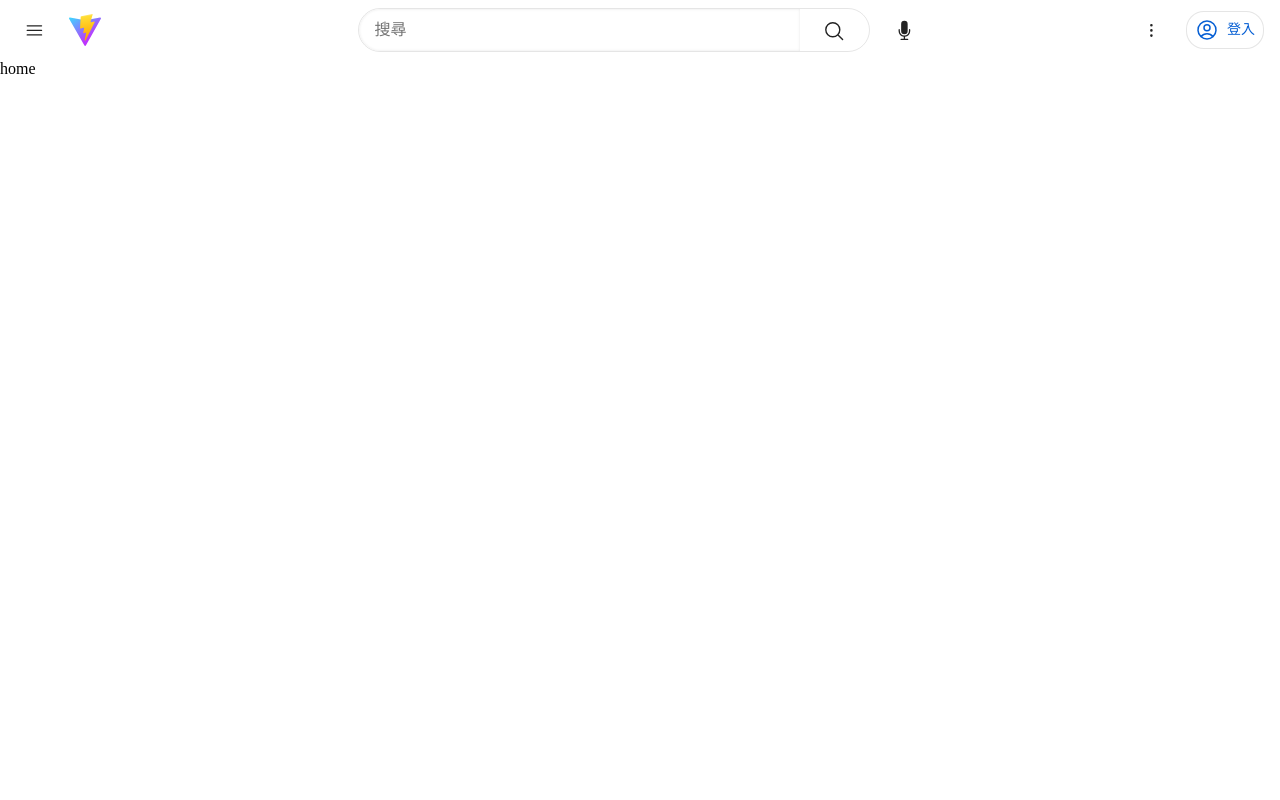
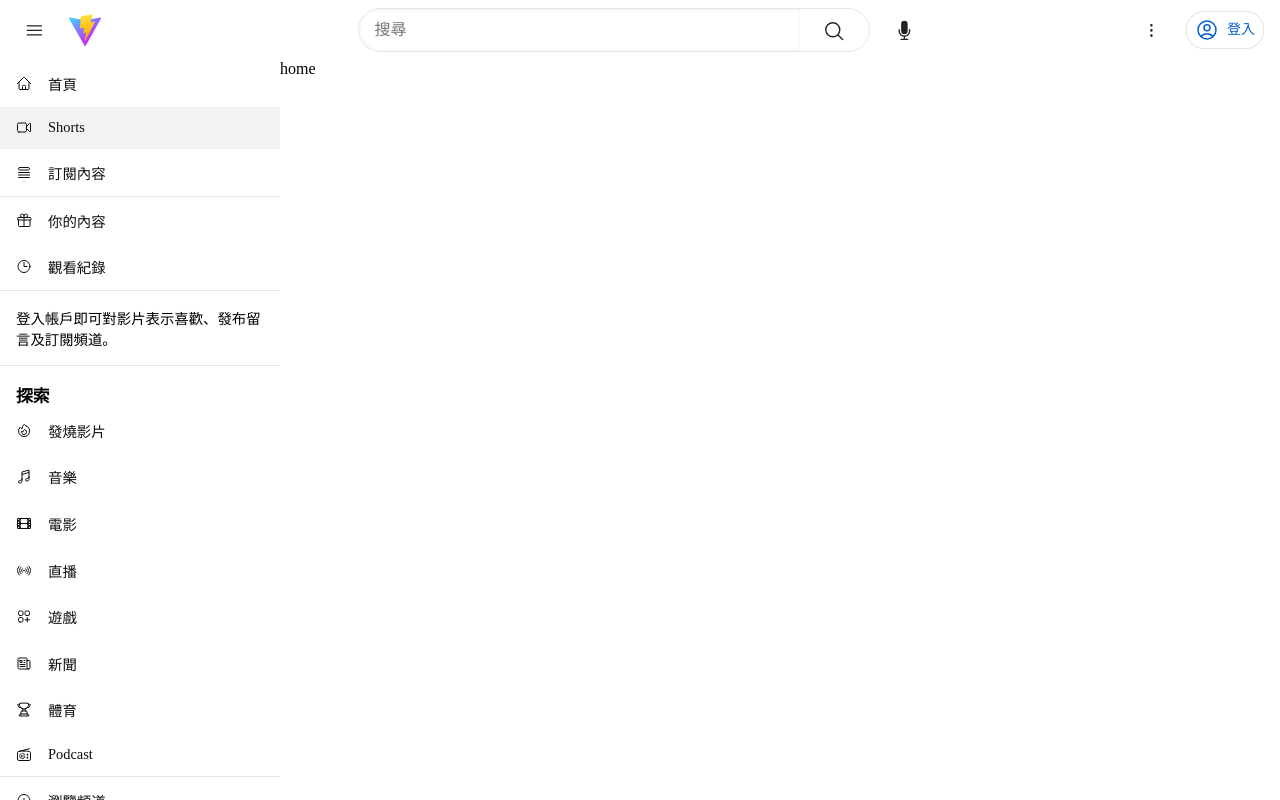
Before and after one commit to luvnft/youtube-shorts-clone, a Next.js app: page / in a window 1280 px wide. Built offline with nearby package versions, Linux system fonts and the light colour scheme.

Commit message:
feat: split server and client component in shorts

```diff
--- a/src/app/index.css
+++ b/src/app/index.css
@@ -2,6 +2,7 @@
   --header-height: 60px;
   --text-color: #0f0f0f;
   --short-video-width: 460px;
+  --sidebar-width: 280px;
 }
 
 :root[debug] * {
--- a/src/app/index.module.css
+++ b/src/app/index.module.css
@@ -9,9 +9,18 @@
   display: flex;
 }
 
+.aside {
+  height: 100%;
+  background-color: #1c1c1c;
+  width: 0;
+}
+
 @media screen and (min-width: 768px) {
   .main {
     padding-block-start: var(--header-height);
     height: calc(100% - var(--header-height));
   }
+  .aside {
+    width: var(--sidebar-width);
+  }
 }
--- a/src/app/layout.tsx
+++ b/src/app/layout.tsx
@@ -2,6 +2,7 @@ import Header from "@/components/header/Header";
 import type { Metadata } from "next";
 import "./index.css";
 import styles from "./index.module.css";
+import Sidebar from "@/components/sidebar/Sidebar";
 
 export const metadata: Metadata = {
   title: "Next.js + React + TS",
@@ -17,7 +18,10 @@ export default function RootLayout({
     <html lang="en">
       <body>
         <Header className={styles.header} />
-        <main className={styles.main}>{children}</main>
+        <main className={styles.main}>
+          <Sidebar className={styles.aside} />
+          {children}
+        </main>
       </body>
     </html>
   );
--- a/src/app/shorts/app.module.css
+++ b/src/app/shorts/shorts.module.css
@@ -1,4 +1,3 @@
-
 .shortContainer {
   width: 100%;
   height: 100%;
@@ -6,8 +5,3 @@
   overflow: hidden;
   margin: auto;
 }
-
-.aside {
-  height: 100%;
-  background-color: #1c1c1c;
-}
--- a/src/components/shortVideo/ShortVideo.tsx
+++ b/src/components/shortVideo/ShortVideo.tsx
@@ -96,7 +96,6 @@ const ShortVideo = memo(({ index, video: videoProps }: ShortVideoProps) => {
         aria-label="video-overlay"
         onClick={togglePlayAndPause}
       >
-        {/* TODO: 沒辦法靜音 */}
         {isShowMuteButton && (
           <button
             type="button"
--- a/src/components/sidebar/Sidebar.tsx
+++ b/src/components/sidebar/Sidebar.tsx
@@ -1,3 +1,7 @@
+"use client";
+// TODO 改成 server component
+// 把設定檔從 jotai 移到 server actions
+
 import { HTMLAttributes } from "react";
 import SidebarSection from "./SidebarSection";
 import { useAtomValue } from "jotai";
```
Also changed, not shown: src/app/shorts/App.tsx (deleted, +0 -32 lines), src/app/shorts/page.tsx (+8 -6 lines), src/components/shortVideo/ShortsContainer.tsx (+8 -0 lines).
